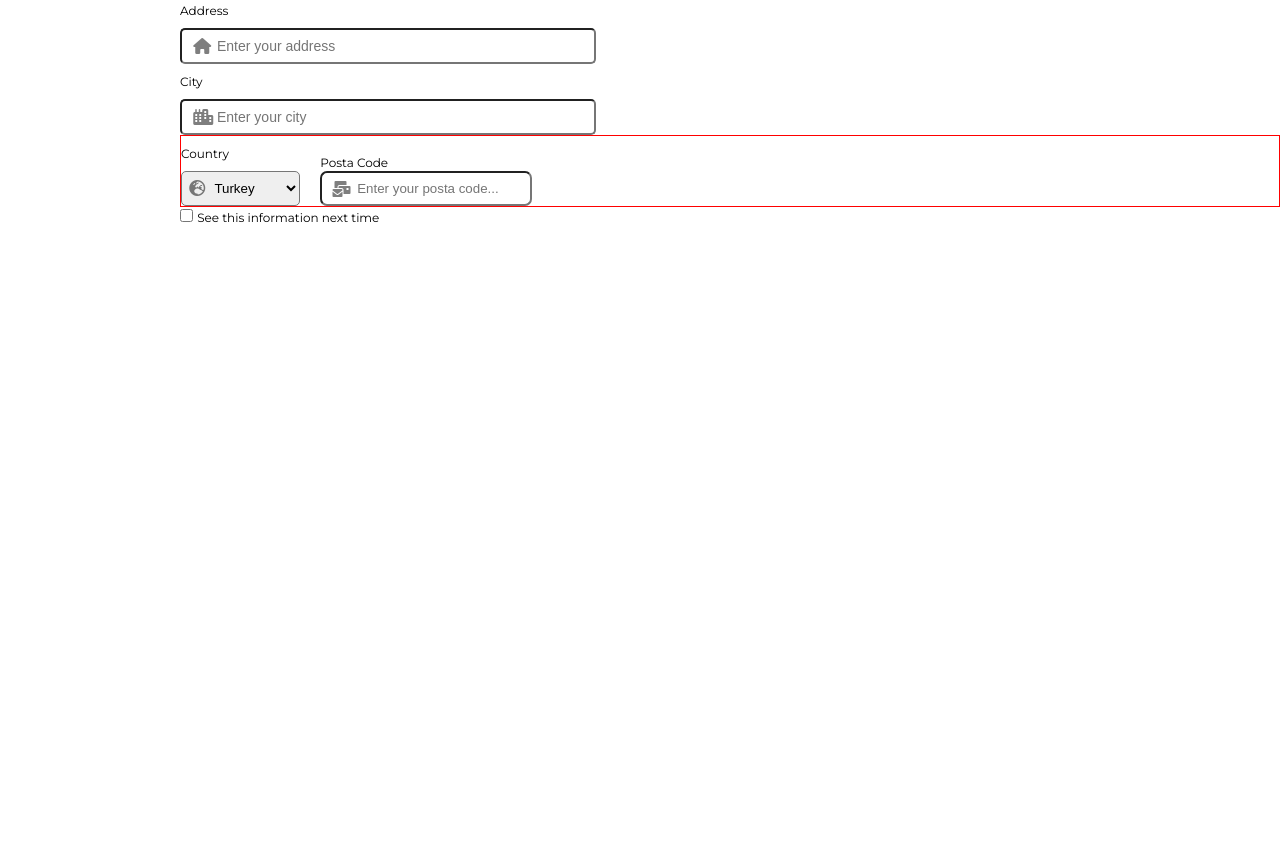
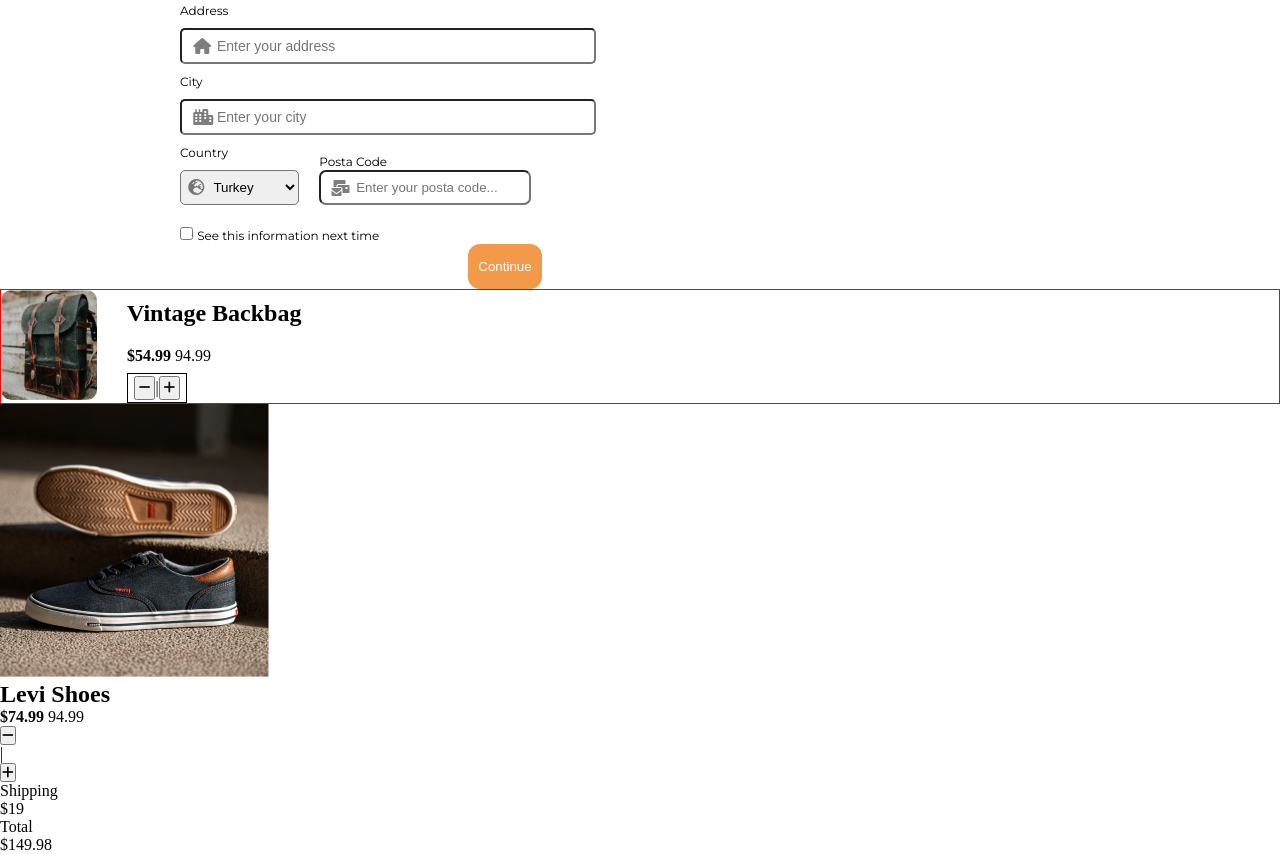
Before and after one commit to Taner105/Checkout, a plain HTML site: page index.html in a window 1280 px wide. Shown: the part 413-1267 px from the top of the page. Before the commit the page ends 800 px from the top, so only its background shows below. Drawn offline with Linux system fonts and the light colour scheme.

Commit message:
proje devam

```diff
--- a/index.html
+++ b/index.html
@@ -75,8 +75,66 @@
                 <label for="user-see" >See this information next time</label>
 
             </div>
+            <div class="submit">
+                <input type="submit" value="Continue">
+            </div>
 
         </form>
+        <div class="image-right">
+            <div class="background">
+                <div class="image-upcheapter">
+                    <img src="./images/photo1.png" alt="Çanta">
+                    <div class="right">
+                        <h2>Vintage Backbag</h2>
+                        <p id="mani">
+                            <strong>$54.99</strong>
+                            <span>94.99</span>
+                        </p>
+                        <div class="button">
+                            <button>
+                                <i class="fas fa-minus" aria-hidden="true"></i>
+                            </button>
+                            <p> | </p>
+                            <button>
+                                <i class="fas fa-plus" aria-hidden="true"></i>
+                            </button>
+                        </div>
+                    </div>
+                </div>
+                <div class="downcheapter">
+                    <img src="./images/photo2.png" alt="Ayakkabı">
+                    <h2>Levi Shoes</h2>
+                    <p>
+                        <strong>$74.99</strong>
+                        <span>94.99</span>
+                    </p>
+                    <div class="button2">
+                        <button>
+                            <i class="fas fa-minus" aria-hidden="true"></i>
+                        </button>
+                        <p>|</p>
+                        <button>
+                            <i class="fas fa-plus" aria-hidden="true"></i>
+                        </button>
+
+
+                    </div>
+
+                </div>
+            </div>
+            <div class="total">
+                <div class="hori1">
+                    <p>Shipping</p>
+                    <p>$19</p>
+                </div>
+                <div class="hori2">
+                    <p>Total</p>
+                    <p>$149.98</p>
+                </div>
+            </div>
+
+        </div>
+
     </main>
 
 
--- a/style.css
+++ b/style.css
@@ -61,7 +61,7 @@
 }
 
 .postaulke{
-    border: 1px solid red;
+    /* border: 1px solid red; */
     display: flex;
     justify-content: flex-start;
     align-items: flex-end;
@@ -71,3 +71,56 @@
     padding: 8px 5px 8px 35px;
     border-radius: 7px;
 }
+.down{
+    position: relative;
+    top: 20px;
+}
+.submit{
+    margin-top: 20px;
+    text-align: center;
+    margin-right: 450px;
+}
+.submit input{
+    padding: 15px 10px 15px 10px;
+    background-color:#F2994A ;
+    border-radius: 12px;
+    border: none;
+    color: #ffffff;
+}
+.background{
+    /* border: 1px solid red; */
+}
+.image-upcheapter{
+    border: 1px solid red;
+    display: flex;
+    justify-content:flex-start;
+}
+.image-upcheapter img{
+    height: 110px;
+    width: 96px;
+    border-radius: 10px;
+}
+.right{
+    margin-left: 30px;
+    margin-top: 10px;
+    /* display: flex;
+    justify-content: space-around; */
+}
+.button{
+    width:60px;
+    height: 30px;
+    display: flex;
+    justify-content: center;
+    align-items: center;
+    border: 1px solid black;
+    margin-top: 8px;
+
+}
+
+#mani{
+    margin-top: 20px;
+}
+.button button i{
+    padding: 3px;
+
+}
```
